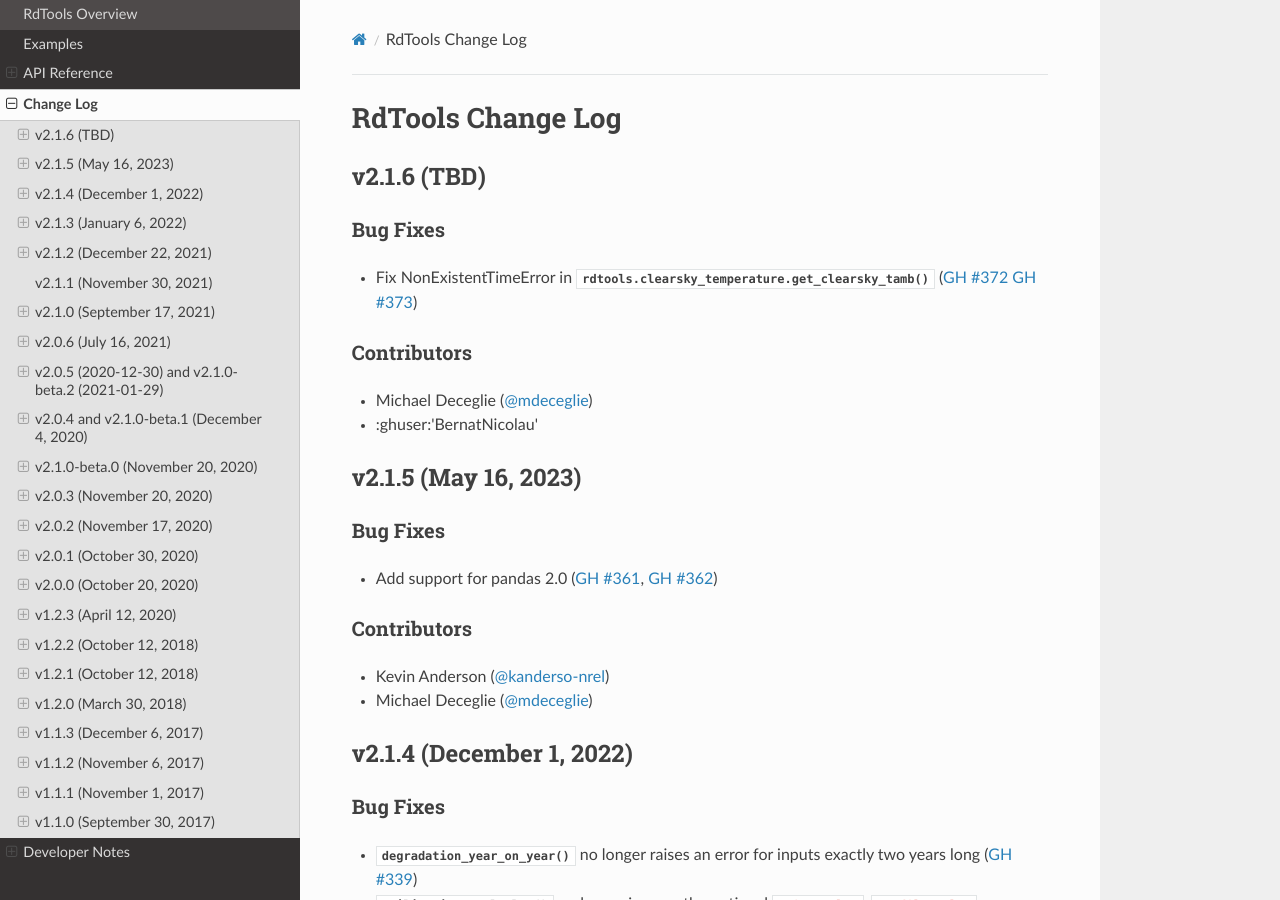
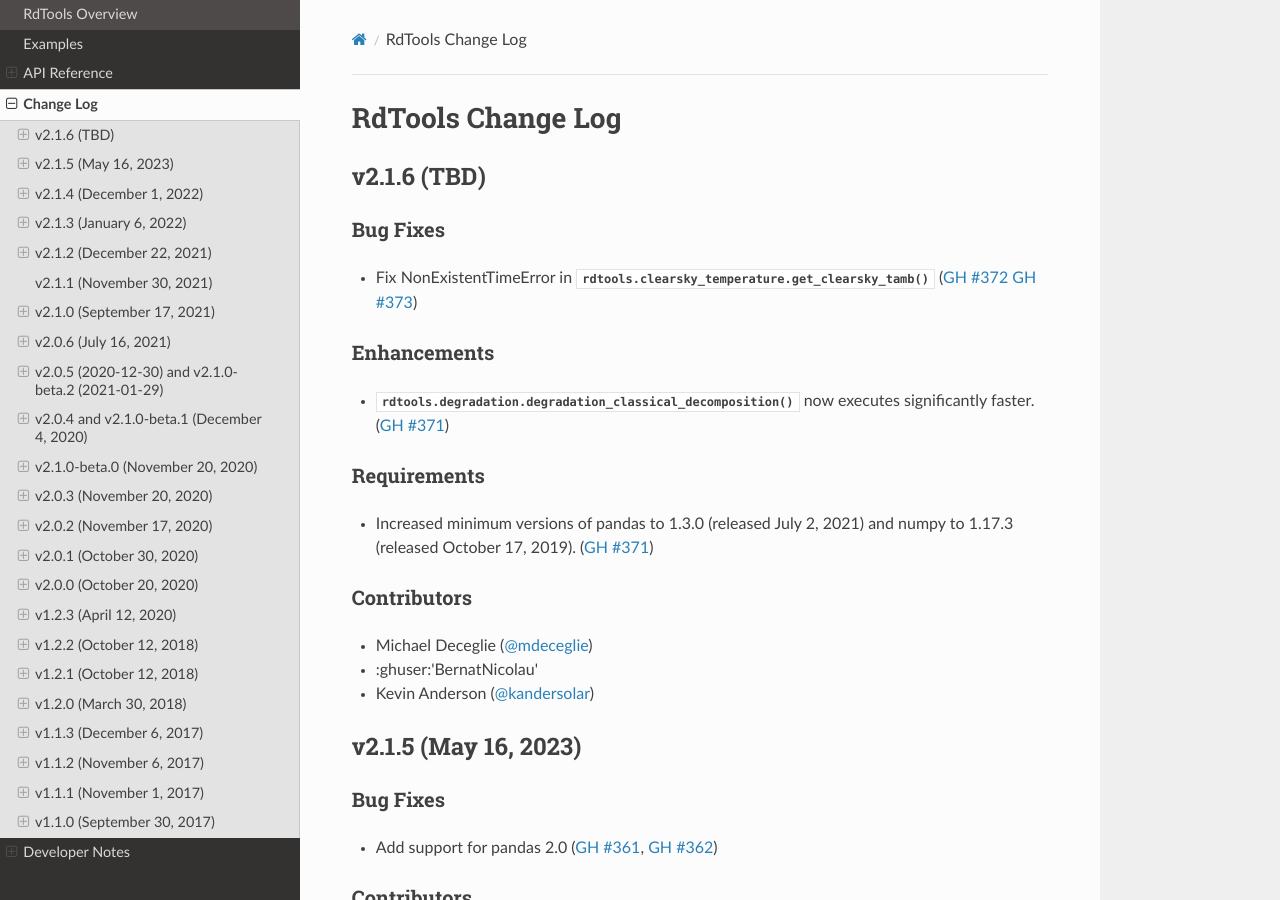
Before and after one commit to NREL/rdtools, a Sphinx documentation site: the page built from docs/sphinx/source/changelog.rst, in a window 1280 px wide and 900 px high. Built offline with Sphinx 7.4.7 and the Read the Docs theme 2.0.0, drawn with Linux system fonts in a browser that asks for light colours; pages that are not in the unit, such as notebooks, are missing from menus.

Commit message:
increase minimum pandas and numpy versions

```diff
--- a/docs/sphinx/source/changelog/v2.1.6.rst
+++ b/docs/sphinx/source/changelog/v2.1.6.rst
@@ -7,8 +7,18 @@ Bug Fixes
 * Fix NonExistentTimeError in :py:func:`rdtools.clearsky_temperature.get_clearsky_tamb`
   (:issue:`372` :pull:`373`)
 
+Enhancements
+------------
+* :py:func:`rdtools.degradation.degradation_classical_decomposition` now
+  executes significantly faster. (:pull:`371`)
+
+Requirements
+------------
+* Increased minimum versions of pandas to 1.3.0 (released July 2, 2021)
+  and numpy to 1.17.3 (released October 17, 2019). (:pull:`371`)
 
 Contributors
 ------------
 * Michael Deceglie (:ghuser:`mdeceglie`)
 * :ghuser:'BernatNicolau'
+* Kevin Anderson (:ghuser:`kandersolar`)
--- a/requirements-min.txt
+++ b/requirements-min.txt
@@ -1,7 +1,7 @@
 h5py==2.8.0
 matplotlib==3.0.0
-numpy==1.15
-pandas==0.23.2
+numpy==1.17.3
+pandas==1.3.0
 pvlib==0.7.0
 scipy==1.1.0
 statsmodels==0.9.0
--- a/setup.py
+++ b/setup.py
@@ -41,9 +41,8 @@ TESTS_REQUIRE = [
 
 INSTALL_REQUIRES = [
     'matplotlib >= 3.0.0',
-    'numpy >= 1.15',
-    # exclude pandas==1.0.0 & 1.0.1 for GH142, and 0.24.0 for GH114
-    'pandas >= 0.23.2,!=0.24.0,!=1.0.0,!=1.0.1',
+    'numpy >= 1.17.3',
+    'pandas >= 1.3.0',
     'statsmodels >= 0.9.0',
     'scipy >= 1.1.0',
     'h5py >= 2.8.0',
```
